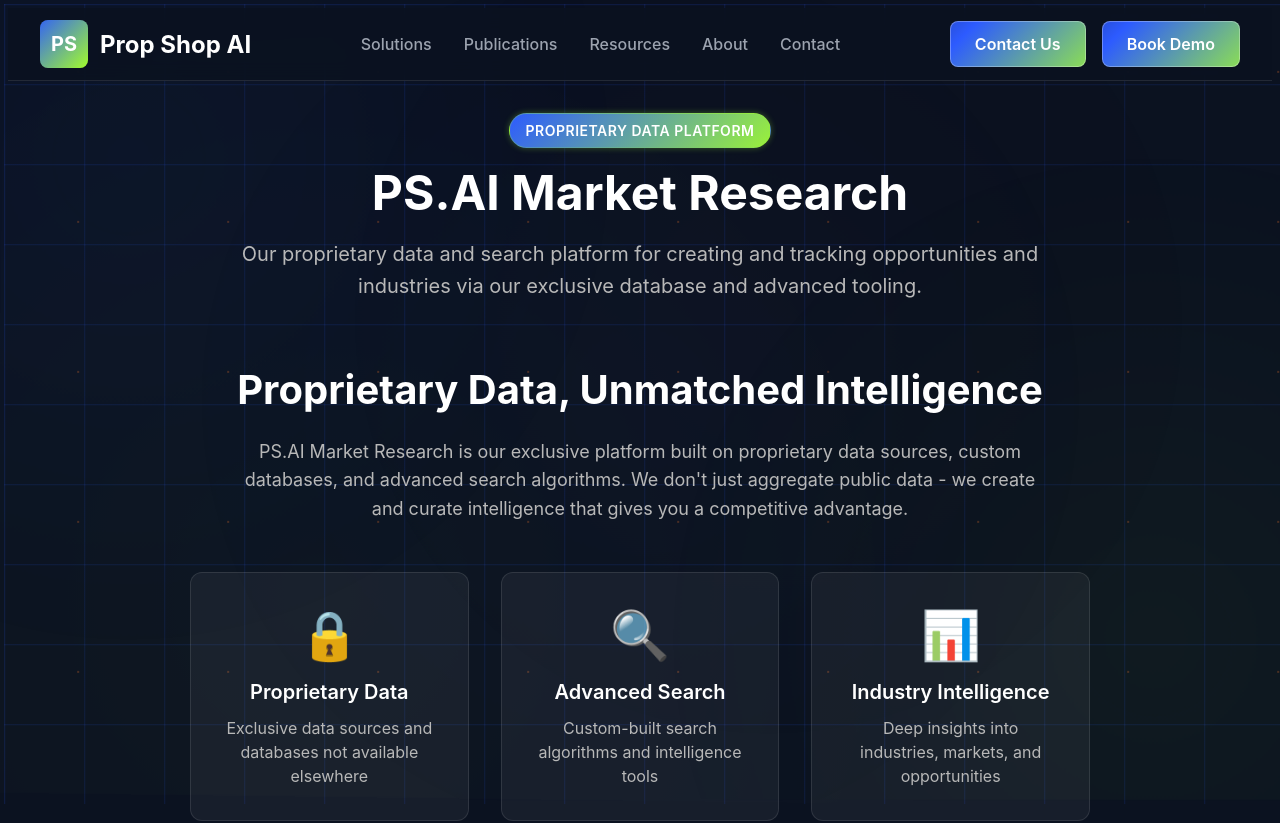
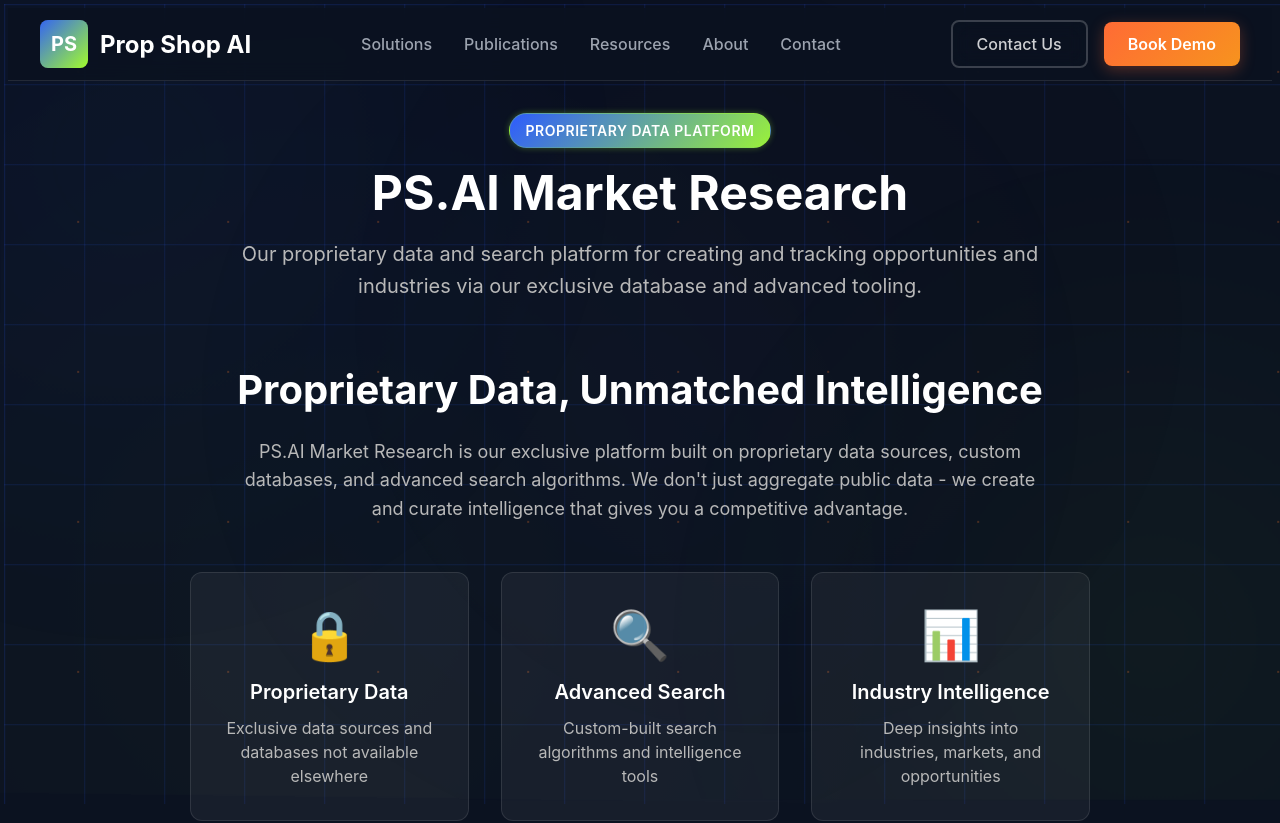
Before and after one commit to matthewbaumeister/PSAI-Website, a Next.js app: page /market-research in a window 1280 px wide. Shown: the top 823 px of the page. Built offline with nearby package versions, Linux system fonts and the light colour scheme.

Commit message:
Update header button styling: Contact Us as subtle secondary button, Book Demo as vibrant primary CTA

```diff
--- a/src/app/globals.css
+++ b/src/app/globals.css
@@ -365,6 +365,44 @@
 
 .header .header-actions .btn {
   white-space: nowrap;
+}
+
+/* Primary CTA Button (Book Demo) */
+.header .header-actions .btn-primary {
+  background: linear-gradient(135deg, #ff6b35 0%, #f7931e 100%);
+  border: none;
+  color: white;
+  font-weight: 600;
+  padding: 0.75rem 1.5rem;
+  border-radius: 8px;
+  text-decoration: none;
+  transition: all 0.3s ease;
+  box-shadow: 0 4px 15px rgba(255, 107, 53, 0.3);
+}
+
+.header .header-actions .btn-primary:hover {
+  transform: translateY(-2px);
+  box-shadow: 0 6px 20px rgba(255, 107, 53, 0.4);
+}
+
+/* Secondary CTA Button (Contact Us) */
+.header .header-actions .btn-secondary {
+  background: transparent;
+  border: 2px solid rgba(255, 255, 255, 0.2);
+  color: rgba(255, 255, 255, 0.8);
+  font-weight: 500;
+  padding: 0.75rem 1.5rem;
+  border-radius: 8px;
+  text-decoration: none;
+  transition: all 0.3s ease;
+  backdrop-filter: blur(10px);
+}
+
+.header .header-actions .btn-secondary:hover {
+  border-color: rgba(255, 255, 255, 0.4);
+  color: white;
+  background: rgba(255, 255, 255, 0.05);
+  transform: translateY(-1px);
 }
 
 /* Buttons */
--- a/src/components/layout/header.tsx
+++ b/src/components/layout/header.tsx
@@ -57,10 +57,10 @@
         </nav>
 
         <div className="header-actions">
-          <Link href="/contact" className="btn btn-outline">
+          <Link href="/contact" className="btn btn-secondary">
             Contact Us
           </Link>
-          <Link href="/book-demo" className="btn btn-outline">
+          <Link href="/book-demo" className="btn btn-primary">
             Book Demo
           </Link>
         </div>
```
